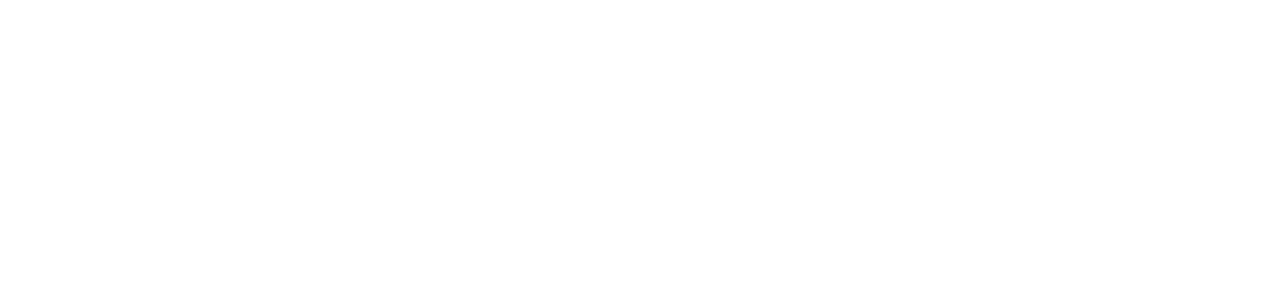
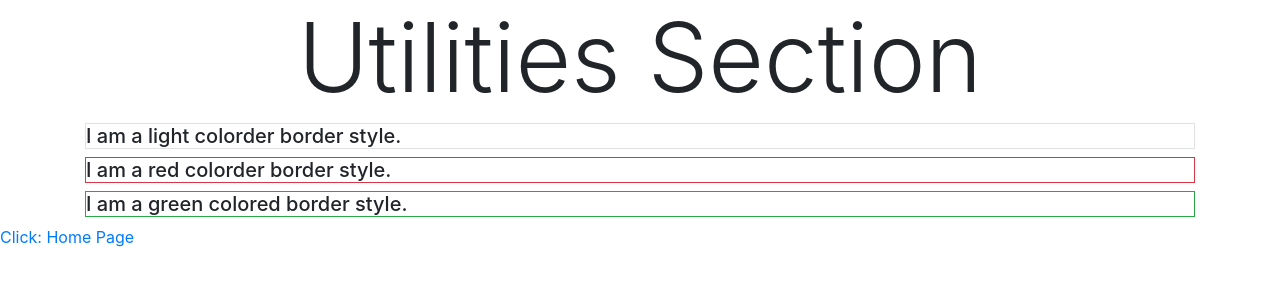
Before and after one commit to jacurtis813/bootstrap-four, a plain HTML site: page indextwo.html in a window 1280 px wide. Drawn offline with nearby package versions, Linux system fonts and the light colour scheme.

Commit message:
Continue video lecture walk through. Using the bootstrap utilities section. Styling the main heading using the classes from the previous lecture and begin creating the borders. Apply comments within both of the html files to keep things clean and organized. Update the README file to follow.

```diff
--- a/indextwo.html
+++ b/indextwo.html
@@ -14,6 +14,20 @@
 </head>
 
 <body>
+    <div class="container">
+        <!-- Begin using the border utility -->
+        <h1 class="text-center display-1">Utilities Section</h1>
+
+        <h5 class="border">I am a light colorder border style.</h5>
+
+        <h5 class="border border-danger">I am a red colorder border style.</h5>
+
+        <h5 class="border border-success">I am a green colored border style.</h5>
+    </div>
+    <!-- End of border styles -->
+
+    <a type="link" href="index.html">Click: Home Page</a>
+
 
 
   <!-- Optional JavaScript -->
```
Also changed, not shown: index.html (+7 -0 lines), 1 other file.
